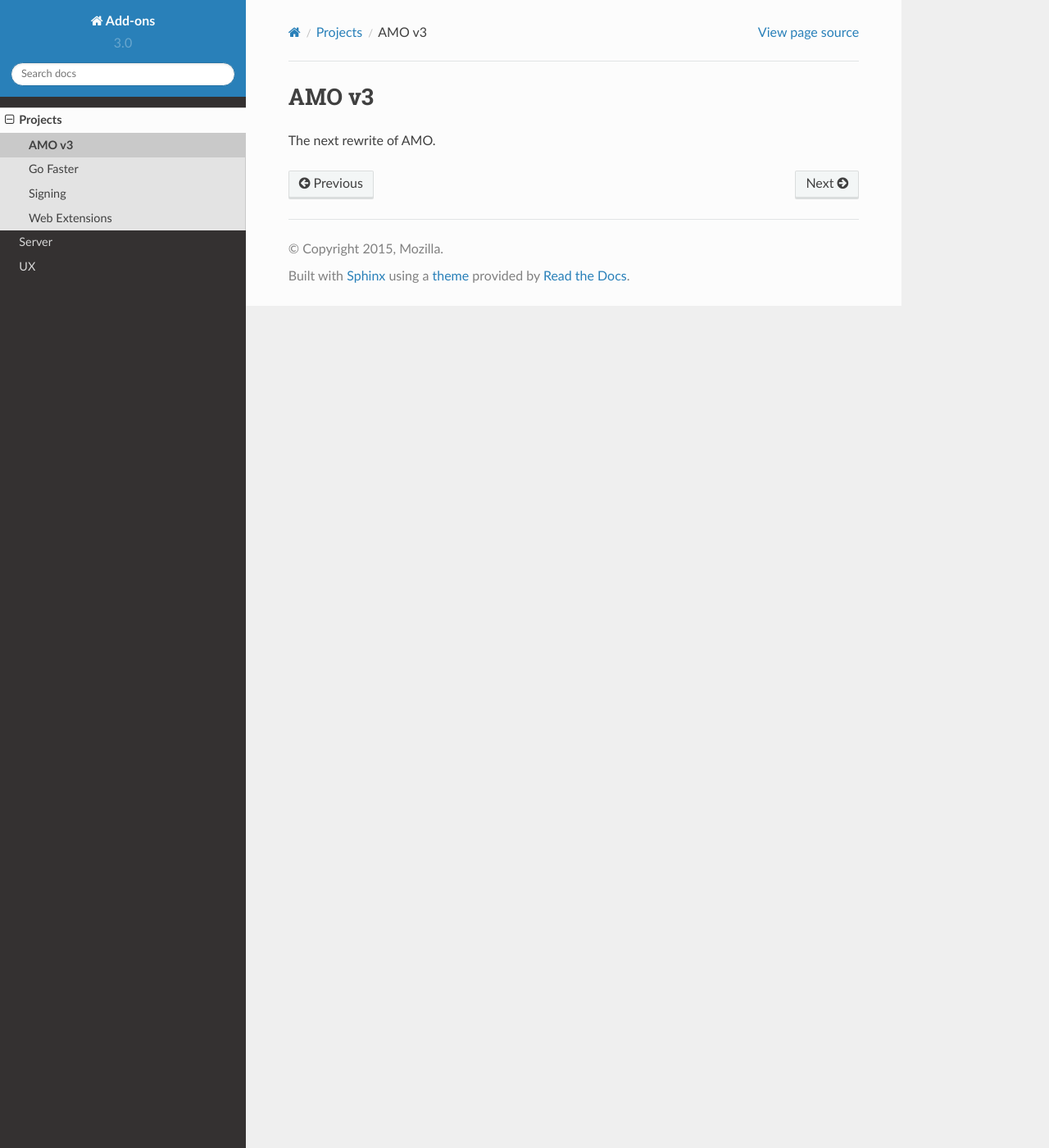
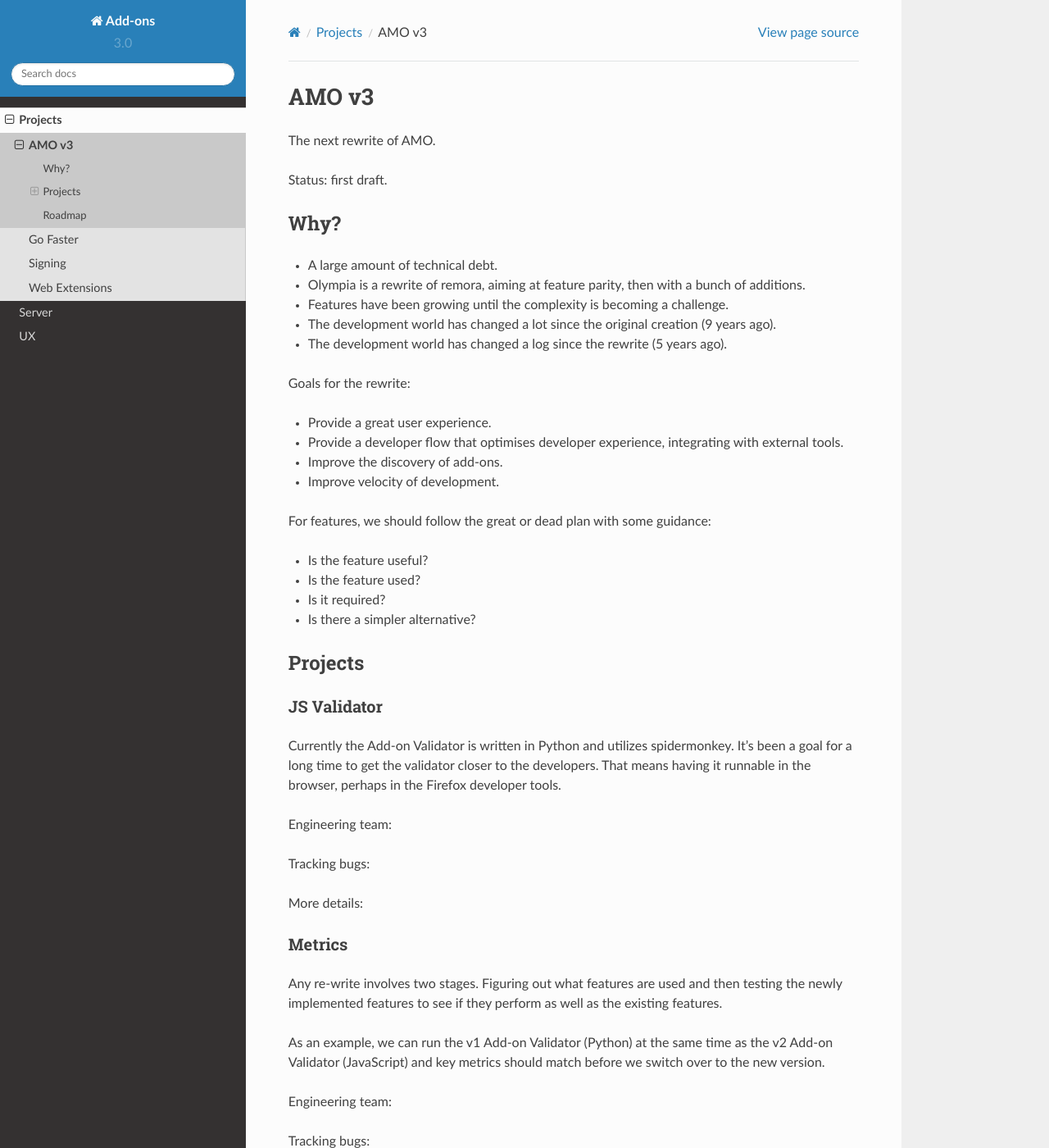
Before and after one commit to mozilla/addons, a Sphinx documentation site: the page built from docs/projects/amo-v3.rst, in a window 1280 px wide and 1400 px high. Shown: the whole window at 82% size. Built offline with Sphinx 7.4.7 and the Read the Docs theme 2.0.0, drawn with Linux system fonts in a browser that asks for light colours; some of the changed text lies outside the part shown.

Commit message:
add in amo-v3 notes

```diff
--- a/docs/projects/amo-v3.rst
+++ b/docs/projects/amo-v3.rst
@@ -2,3 +2,73 @@
 ======
 
 The next rewrite of AMO.
+
+Status: first draft.
+
+Why?
+----
+
+* A large amount of technical debt.
+* Olympia is a rewrite of remora, aiming at feature parity, then with a bunch of additions.
+* Features have been growing until the complexity is becoming a challenge.
+* The development world has changed a lot since the original creation (9 years ago).
+* The development world has changed a log since the rewrite (5 years ago).
+
+Goals for the rewrite:
+
+* Provide a great user experience.
+* Provide a developer flow that optimises developer experience, integrating with external tools.
+* Improve the discovery of add-ons.
+* Improve velocity of development.
+
+For features, we should follow the great or dead plan with some guidance:
+
+* Is the feature useful?
+* Is the feature used?
+* Is it required?
+* Is there a simpler alternative?
+
+Projects
+--------
+
+JS Validator
+++++++++++++
+
+Currently the Add-on Validator is written in Python and utilizes spidermonkey.
+It's been a goal for a long time to get the validator closer to the developers.
+That means having it runnable in the browser, perhaps in the Firefox developer
+tools.
+
+Engineering team:
+
+Tracking bugs:
+
+More details:
+
+Metrics
++++++++
+
+Any re-write involves two stages. Figuring out what features are used and then
+testing the newly implemented features to see if they perform as well as the
+existing features.
+
+As an example, we can run the v1 Add-on Validator (Python) at the same time as
+the v2 Add-on Validator (JavaScript) and key metrics should match before we
+switch over to the new version.
+
+Engineering team:
+
+Tracking bugs:
+
+More details:
+
+Roadmap
+-------
+
+* Sep 2015
+    * Start the validator rewrite into JS.
+    * Start the metrics project.
+    * Compile a list of features and tools currently present on AMO.
+* Oct 2015
+    * Requirements gathering from the various teams eg: users, reviewers, product, developers.
+    * Technical planning
--- a/docs/server/push-duty.rst
+++ b/docs/server/push-duty.rst
@@ -14,12 +14,14 @@
 
 The server components are tagged on:
 
-An etherpad is created that contains blocking bugs and the like:
+An etherpad is created that contains blocking bugs and the like, for example:
+
+https://etherpad.mozilla.org/amo-2015-09-10
 
 Push
 ----
 
-The server is pushed:
+The server is pushed by:
 
 After completing a push, send an email to the dev.addons mailing list with any issues.
 
```
Also changed, not shown: docs/requirements/docs.txt (deleted).
